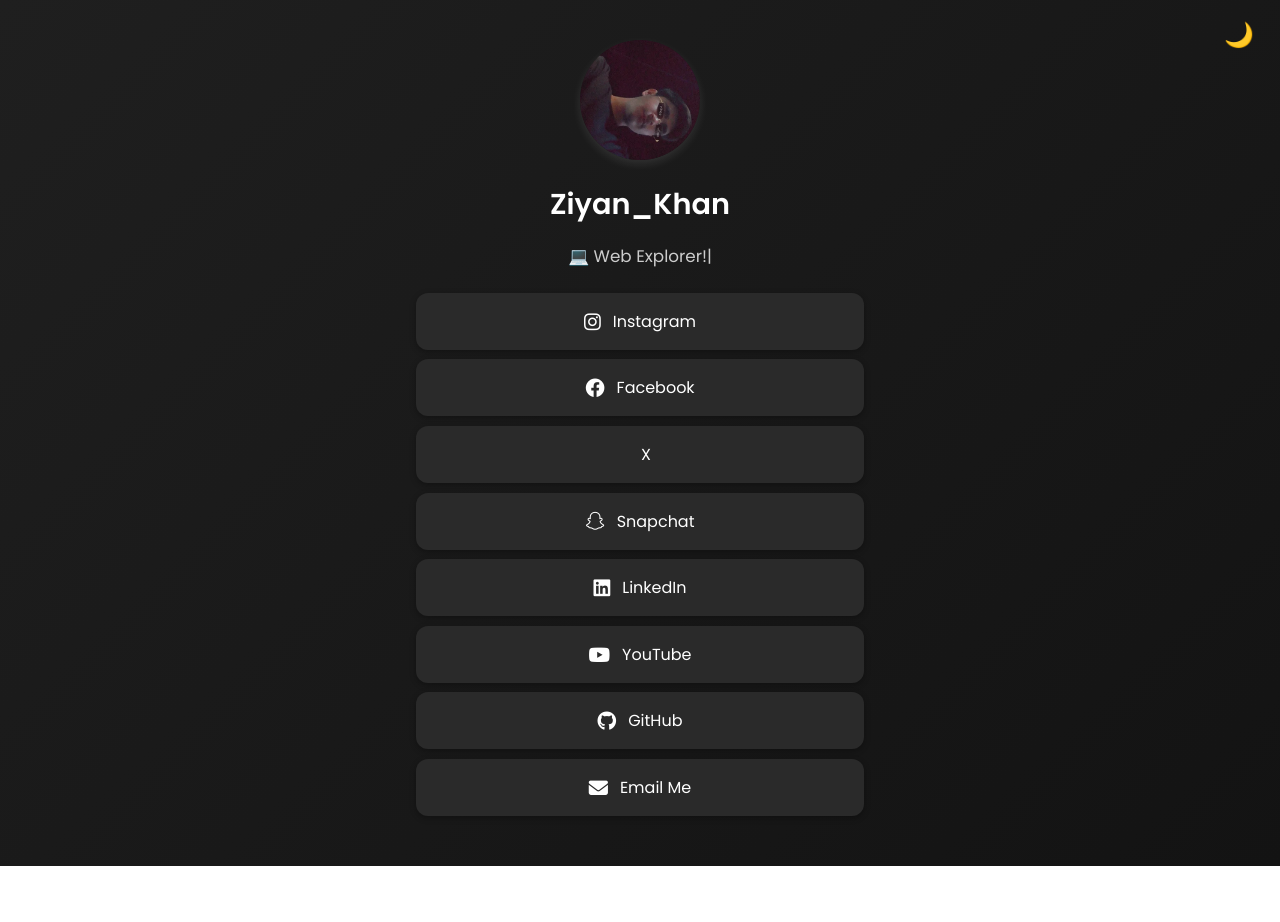
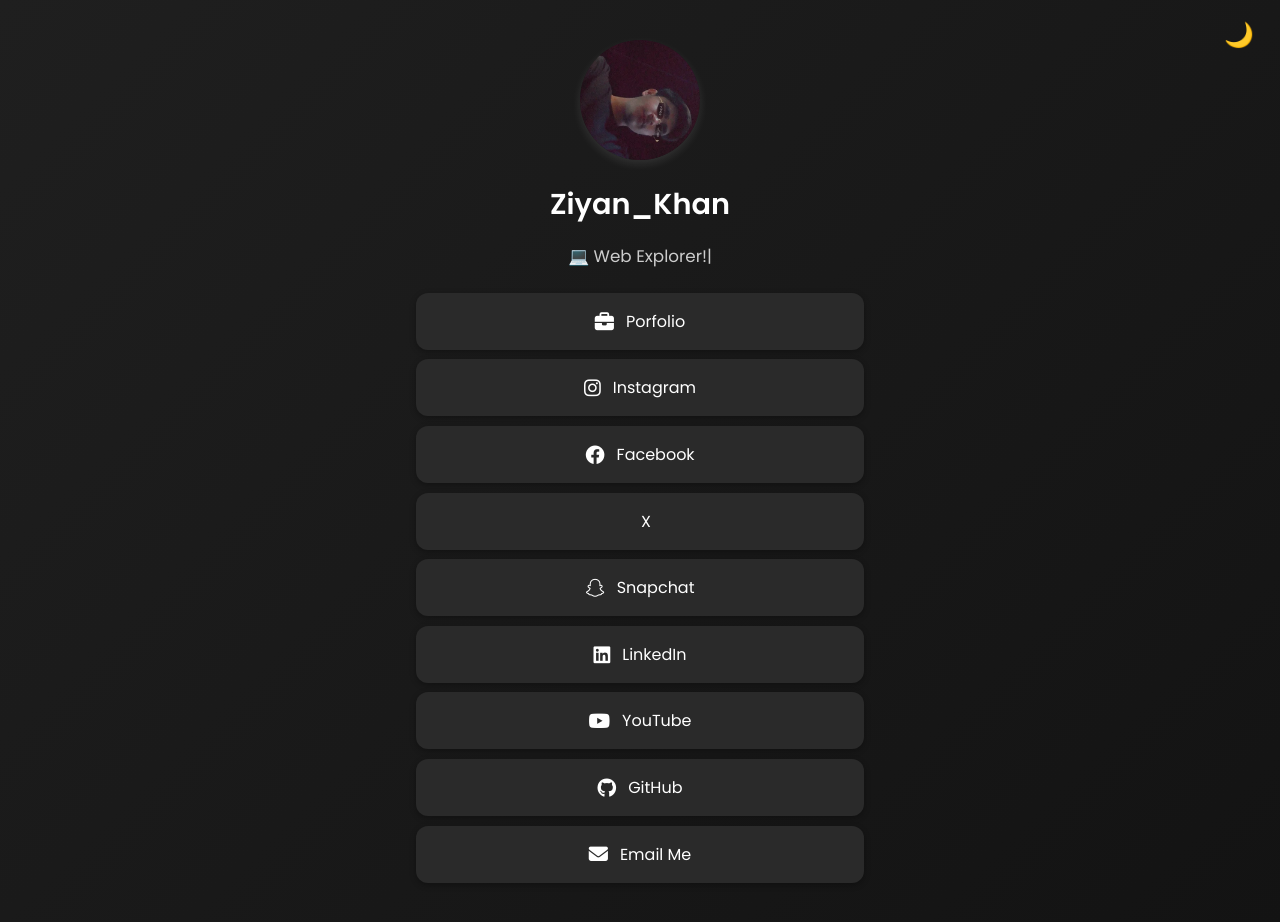
Before and after one commit to Ziyankhan2801/Ziyan-Links, a plain HTML site: page index.html in a window 1280 px wide. Before the commit the page ends 866 px from the top, so only its background shows below. Drawn offline with Linux system fonts and the light colour scheme.

Commit message:
Add Portfolio

```diff
--- a/index.html
+++ b/index.html
@@ -17,6 +17,7 @@
   <p id="typewriter"></p>
 
   <div class="links">
+    <a href="https://ziyankhan.netlify.app/" target="_blank" data-tooltip="Check My Portfolio"><i class="fa-solid fa-briefcase"></i>Porfolio</a>
     <a href="https://www.instagram.com/mr__ziyan__khan" target="_blank" data-tooltip="Follow on Instagram"><i class="fab fa-instagram"></i>Instagram</a>
     <a href="https://www.facebook.com/share/18Vsxx4oTk/" target="_blank" data-tooltip="Connect on Facebook"><i class="fab fa-facebook"></i>Facebook</a>
     <a href="https://x.com/ziyankhan1363" target="_blank" data-tooltip="Follow on X"><i class="fab fa-x-twitter"></i>X</a>
```
